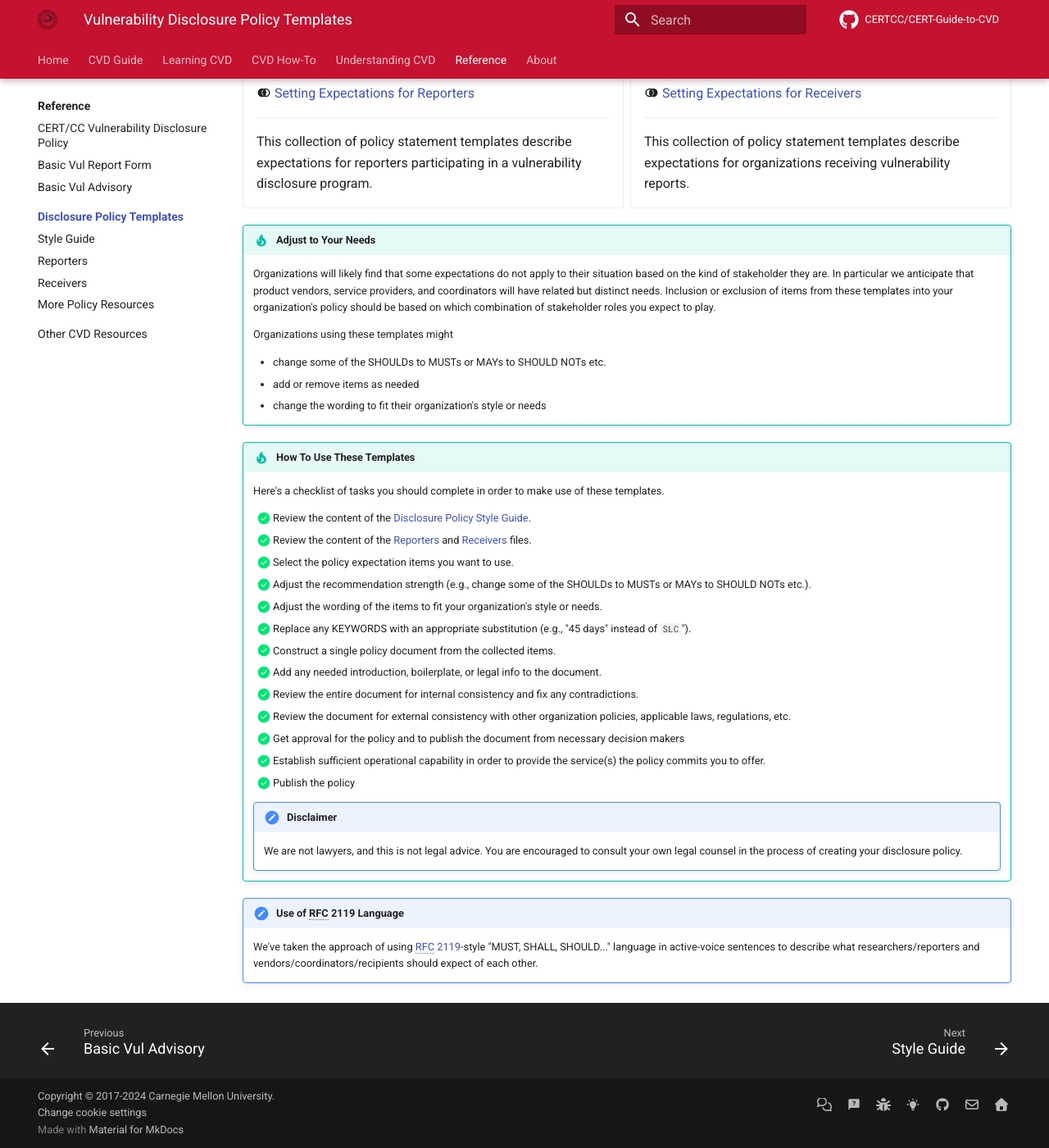
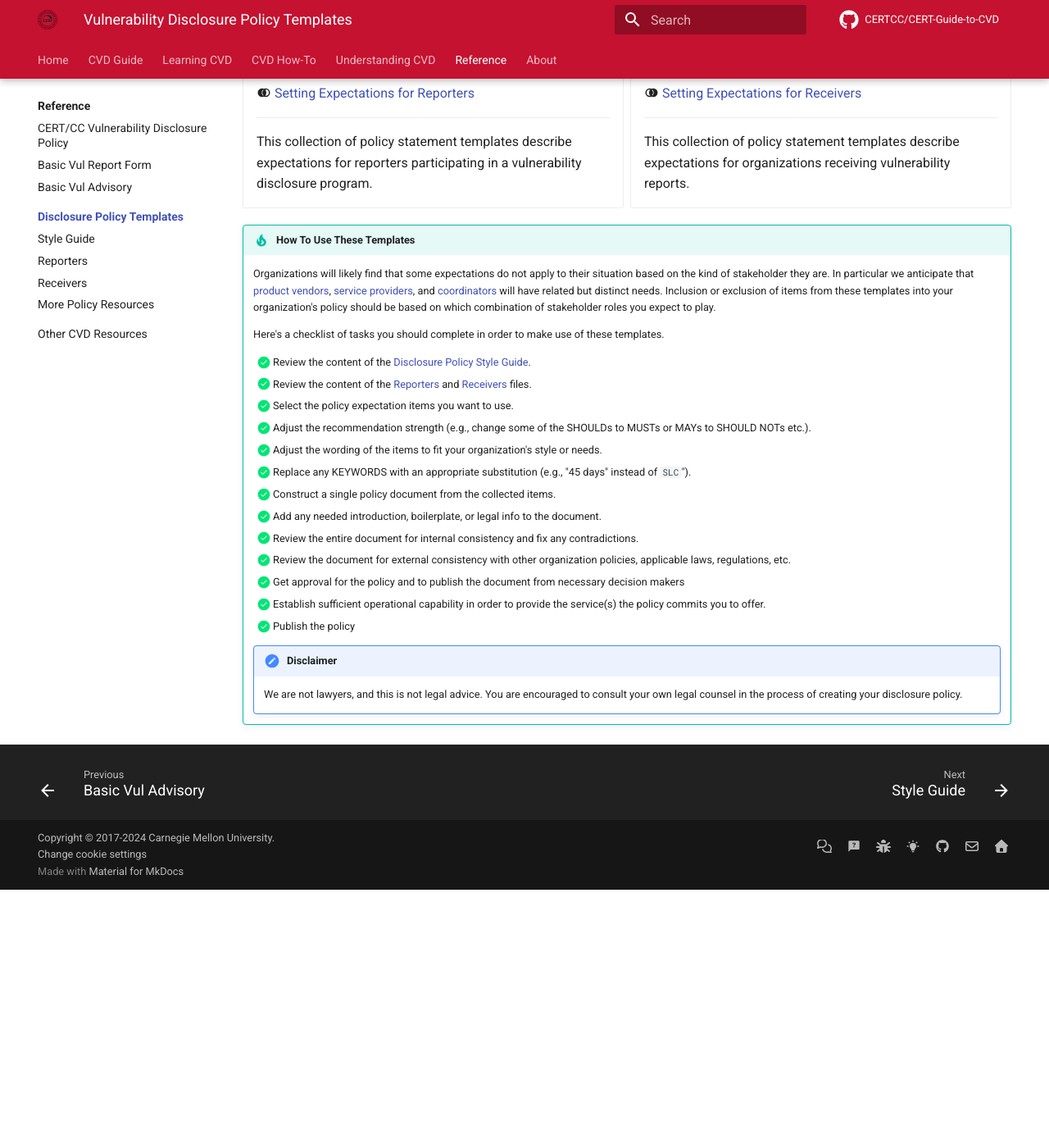
Before and after one commit to CERTCC/CERT-Guide-to-CVD, an MkDocs documentation site: the page built from docs/reference/policy_templates/index.md, in a window 1280 px wide and 1400 px high, scrolled down 508 px. Shown: the whole window at 82% size. Built offline with MkDocs 1.6.1 and Material for MkDocs 9.7.7, drawn with Linux system fonts in a browser that asks for light colours; comment, search, counter and statistics services are not loaded; after the commit the page ends 1593 px from its top, so only the background shows below that.

Commit message:
minor clean up

```diff
--- a/docs/reference/policy_templates/Receivers.md
+++ b/docs/reference/policy_templates/Receivers.md
@@ -10,7 +10,6 @@ or other organizations that receive vulnerability reports.
 
 ## Tips and Usage Notes
 
-{% include-markdown "./_adjust_to_suit.md" %}
 {% include-markdown "./_usage.md" %}
 {% include-markdown "./_terminology.md" %}
 {% include-markdown "./_consistency_warning.md" %}
--- a/docs/reference/policy_templates/Reporters.md
+++ b/docs/reference/policy_templates/Reporters.md
@@ -5,7 +5,6 @@ vulnerability disclosure program.<!--end-->
 
 ## Tips and Usage Notes
 
-{% include-markdown "./_adjust_to_suit.md" %}
 {% include-markdown "./_usage.md" %}
 {% include-markdown "./_terminology.md" %}
 {% include-markdown "./_consistency_warning.md" %}
--- a/docs/reference/policy_templates/_adjust_to_suit.md
+++ /dev/null
@@ -1,14 +0,0 @@
-!!! tip "Adjust to Your Needs"
-
-    Organizations will likely find that some expectations do not apply to their
-    situation based on the kind of stakeholder they are. In particular we anticipate
-    that product vendors, service providers, and coordinators will have related but
-    distinct needs. Inclusion or exclusion of items from these templates into your
-    organization's policy should be based on which combination of stakeholder roles
-    you expect to play.
-
-    Organizations using these templates might
-
-    - change some of the SHOULDs to MUSTs or MAYs to SHOULD NOTs etc.
-    - add or remove items as needed
-    - change the wording to fit their organization's style or needs
--- a/docs/reference/policy_templates/index.md
+++ b/docs/reference/policy_templates/index.md
@@ -22,7 +22,6 @@ spawn a disclosure policy for an organization.
     choose to adopt all of these items wholesale without some modification.
 
 
-
 - :material-feather: [Style Guide](./style_guide.md)
 
     ---
@@ -40,12 +39,4 @@ spawn a disclosure policy for an organization.
 
 </div>
 
-
-{% include-markdown "./_adjust_to_suit.md" %}
 {% include-markdown "./_usage.md" %}
-
-!!! note "Use of RFC 2119 Language"
-
-    We've taken the approach of using [RFC 2119](https://datatracker.ietf.org/doc/html/rfc2119)-style
-    "MUST, SHALL, SHOULD..." language in active-voice sentences to describe what researchers/reporters and
-    vendors/coordinators/recipients should expect of each other.
```
Also changed, not shown: docs/reference/policy_templates/_usage.md (+11 -0 lines).
